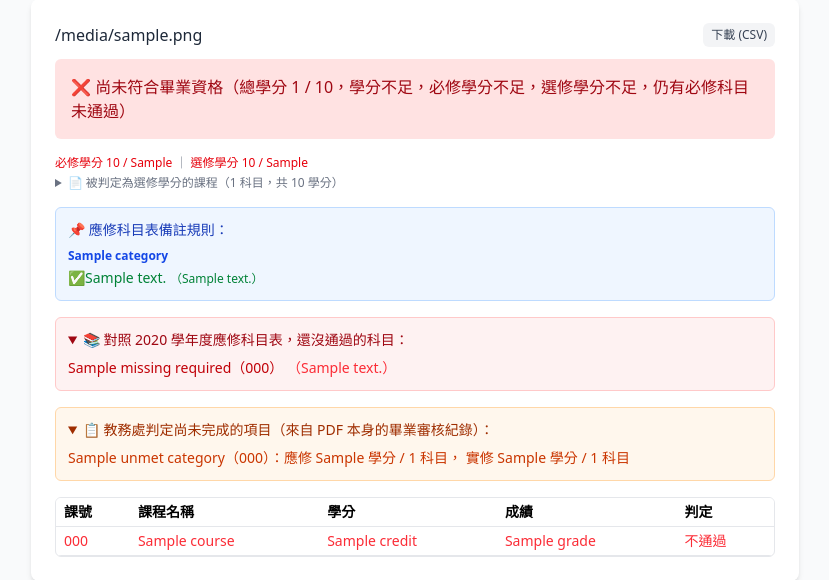
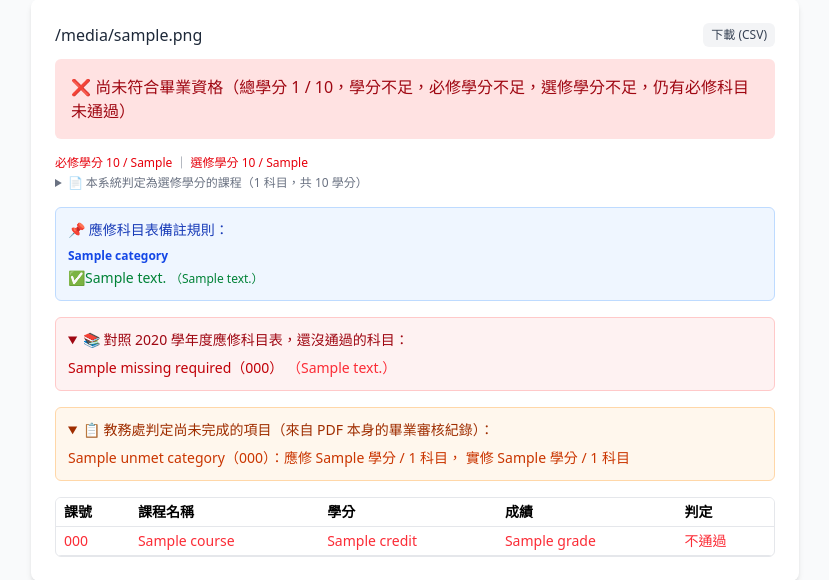
Before and after one commit to Ulohg-ops/graduation-check, a Python web app: template templates/result.html in a window 1280 px wide. Shown: the part 149-729 px from the top of the page, without its empty margins (225-1054 px from the left). Run offline with Jinja, Linux system fonts and the light colour scheme; the template is opened without the code that fills it: most values are stand-ins (such as "Sample title", 1, 10 or a date in 2020); style sheets or scripts are compiled from the project's sources.

Commit message:
Clarify elective-credit list label as system-determined, not official

```diff
--- a/templates/result.html
+++ b/templates/result.html
@@ -92,7 +92,7 @@
       {% if r.elective_courses %}
       <details class="mb-4">
         <summary class="text-xs text-gray-500 cursor-pointer hover:underline">
-          📄 被判定為選修學分的課程（{{ r.elective_courses | length }} 科目，共 {{ r.elective_credit_total }} 學分）
+          📄 本系統判定為選修學分的課程（{{ r.elective_courses | length }} 科目，共 {{ r.elective_credit_total }} 學分）
         </summary>
         <ul class="text-sm text-gray-700 mt-2 space-y-0.5 pl-4 list-disc list-inside">
           {% for c in r.elective_courses %}
```
